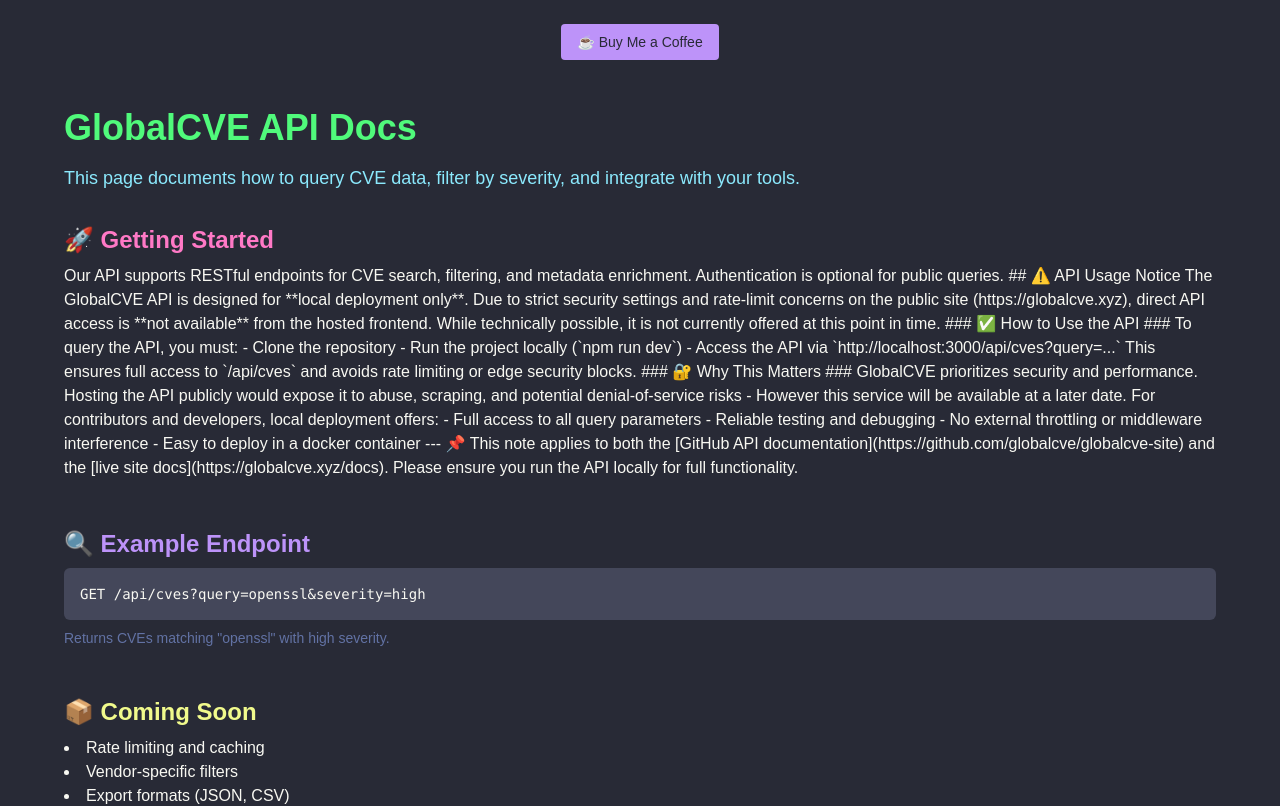
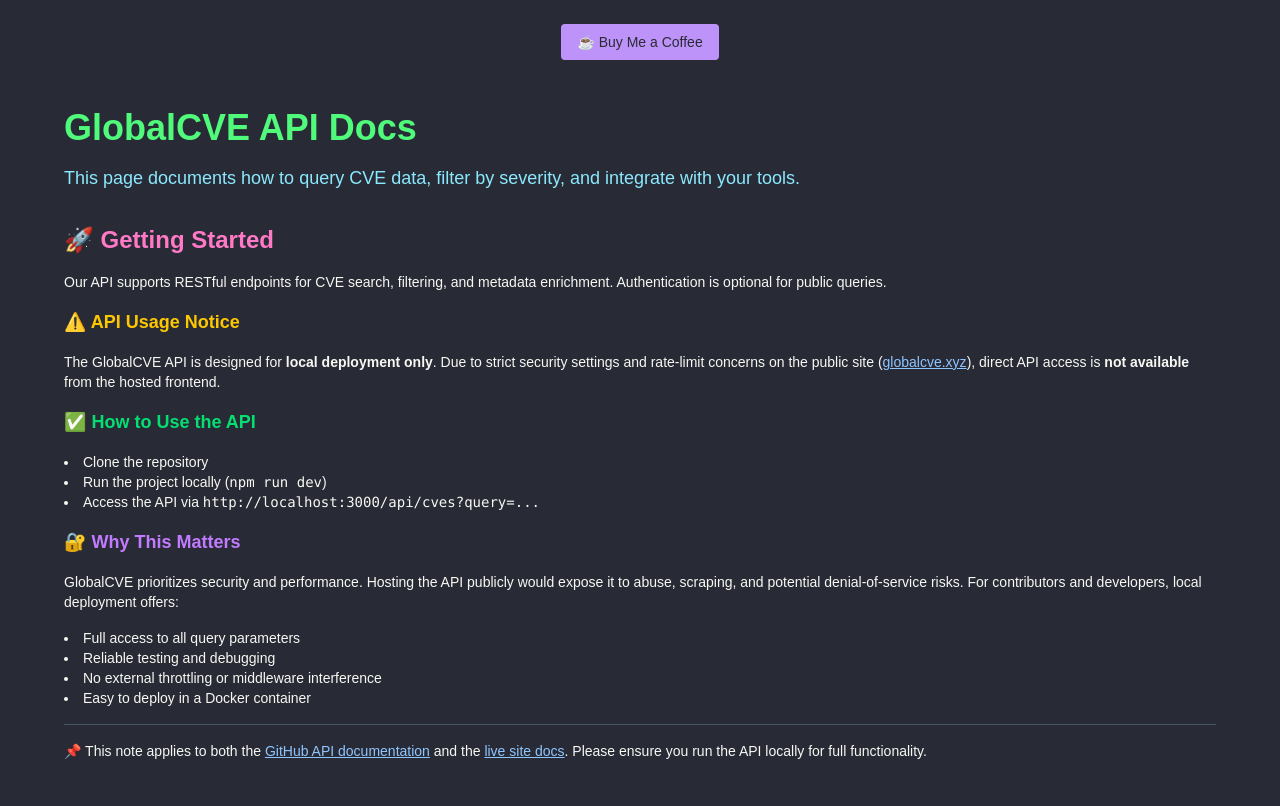
Before and after one commit to globalcve/globalcve, a Next.js app: page /docs in a window 1280 px wide. Shown: the top 806 px of the page. Built offline with nearby package versions, Linux system fonts and the light colour scheme.

Commit message:
updated api doc's formatting

```diff
--- a/src/app/docs/page.tsx
+++ b/src/app/docs/page.tsx
@@ -8,41 +8,45 @@
         This page documents how to query CVE data, filter by severity, and integrate with your tools.
       </p>
 
-      <section className="mb-12">
-        <h2 className="text-2xl font-semibold text-[#ff79c6] mb-2">🚀 Getting Started</h2>
+      <section className="mb-12 space-y-4 text-sm">
+        <h2 className="text-2xl font-semibold text-[#ff79c6]">🚀 Getting Started</h2>
         <p>
-          Our API supports RESTful endpoints for CVE search, filtering, and metadata enrichment.
-          Authentication is optional for public queries.
-          ## ⚠️ API Usage Notice
-The GlobalCVE API is designed for **local deployment only**.
-Due to strict security settings and rate-limit concerns on the public site (https://globalcve.xyz), direct API access is **not available** from the hosted frontend. While technically possible, it is not currently offered at this point in time.
+          Our API supports RESTful endpoints for CVE search, filtering, and metadata enrichment. Authentication is optional for public queries.
+        </p>
 
-### ✅ How to Use the API ###
+        <h3 className="text-lg font-semibold text-yellow-400">⚠️ API Usage Notice</h3>
+        <p>
+          The GlobalCVE API is designed for <strong>local deployment only</strong>. Due to strict security settings and rate-limit concerns on the public site (<a href="https://globalcve.xyz" className="underline text-blue-300">globalcve.xyz</a>), direct API access is <strong>not available</strong> from the hosted frontend.
+        </p>
 
-To query the API, you must:
+        <h3 className="text-lg font-semibold text-green-400">✅ How to Use the API</h3>
+        <ul className="list-disc list-inside">
+          <li>Clone the repository</li>
+          <li>Run the project locally (<code>npm run dev</code>)</li>
+          <li>Access the API via <code>http://localhost:3000/api/cves?query=...</code></li>
+        </ul>
 
-- Clone the repository
-- Run the project locally (`npm run dev`)
-- Access the API via `http://localhost:3000/api/cves?query=...`
-This ensures full access to `/api/cves` and avoids rate limiting or edge security blocks.
+        <h3 className="text-lg font-semibold text-purple-400">🔐 Why This Matters</h3>
+        <p>
+          GlobalCVE prioritizes security and performance. Hosting the API publicly would expose it to abuse, scraping, and potential denial-of-service risks. For contributors and developers, local deployment offers:
+        </p>
+        <ul className="list-disc list-inside">
+          <li>Full access to all query parameters</li>
+          <li>Reliable testing and debugging</li>
+          <li>No external throttling or middleware interference</li>
+          <li>Easy to deploy in a Docker container</li>
+        </ul>
 
-### 🔐 Why This Matters ###
-GlobalCVE prioritizes security and performance. Hosting the API publicly would expose it to abuse, scraping, and potential denial-of-service risks - However this service will be available at a later date.
-For contributors and developers, local deployment offers:
-
-- Full access to all query parameters
-- Reliable testing and debugging
-- No external throttling or middleware interference
-- Easy to deploy in a docker container
----
-📌 This note applies to both the [GitHub API documentation](https://github.com/globalcve/globalcve-site) and the [live site docs](https://globalcve.xyz/docs). Please ensure you run the API locally for full functionality.
+        <hr className="my-4 border-gray-600" />
+        <p>
+          📌 This note applies to both the <a href="https://github.com/globalcve/globalcve-site" className="underline text-blue-300">GitHub API documentation</a> and the <a href="https://globalcve.xyz/docs" className="underline text-blue-300">live site docs</a>. Please ensure you run the API locally for full functionality.
         </p>
       </section>
 
       <section className="mb-12">
         <h2 className="text-2xl font-semibold text-[#bd93f9] mb-2">🔍 Example Endpoint</h2>
         <pre className="bg-[#44475a] p-4 rounded-md text-sm overflow-x-auto">
-          GET /api/cves?query=openssl&severity=high
+          GET /api/cves?query=openssl&amp;severity=high
         </pre>
         <p className="text-sm text-[#6272a4] mt-2">
           Returns CVEs matching "openssl" with high severity.
```
